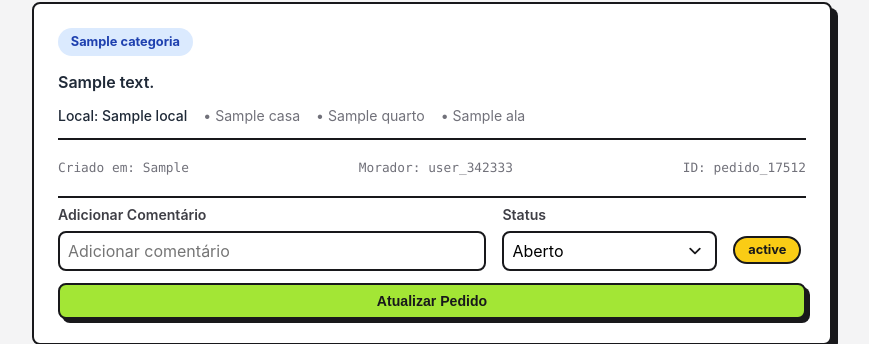
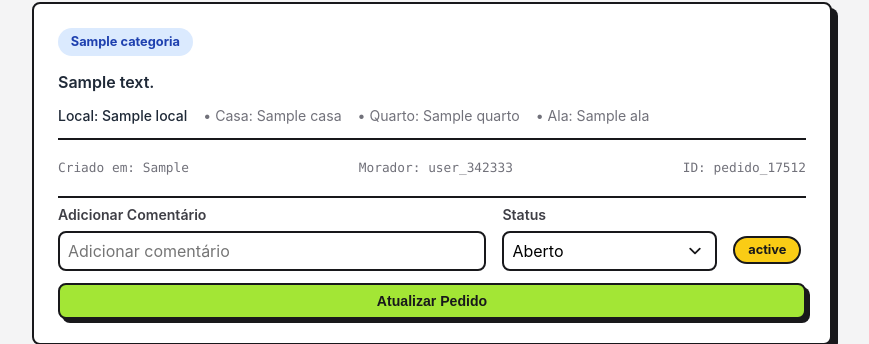
Before and after one commit to Gabriel-Reader/FixHub-project, a Flask app: template templates/painelGestor.html in a window 1280 px wide. Shown: the part 335-679 px from the top of the page, without its empty margins (208-1077 px from the left). Run offline with Flask 3, Linux system fonts and the light colour scheme; the template is opened without the code that fills it: most values are stand-ins (such as "Sample title", 1, 10 or a date in 2020).

Commit message:
Foi arrumado alguns problemas com os pedidos na página do gestor: casa, ala e local estavam sem label

```diff
--- a/app.py
+++ b/app.py
@@ -1,9 +1,6 @@
-from os import stat
 from flask import Flask, request, render_template, flash, redirect, url_for, session
 from manipular_database import criar_usuario, verificar_login, criar_pedido, verifica_gestor, mostrar_pedidos_morador, mostrar_pedidos_gestor
 from validacoes import validar_email, validar_password, validar_username
-from datetime import datetime
-import random
 
 app = Flask(__name__)
 app.secret_key = 'd2ccd1731dc1cca262d6c889e3352a921f973db9698cc4ba'
@@ -15,11 +12,6 @@ def tela_login():
     if request.method == 'POST':
         usuario_form = request.form.get('usuario', '').strip()
         senha_form = request.form.get('senha', '').strip()
-
-        # Verifica se os campos estão preenchidos
-        if not usuario_form or not senha_form:
-            flash('Por favor, preencha todos os campos.')
-            return redirect(url_for('tela_login'))
 
         # Verifica as credenciais no banco de dados e as retorna
         dados_usuario_db = verificar_login(usuario_form, senha_form)
@@ -89,20 +81,8 @@ def painel_morador():
         # flash(f'Logado como {session["username"]} (ID: {session["user_id"]})')
 
         if request.method == 'POST':
-            # novo_pedido = {
-            #     'id': f'#{random.randint(1, 100000)}',
-            #     'casa': request.form.get('m_casa'),
-            #     'local': request.form.get('m_localManutencao'),
-            #     'categoria': request.form.get('m_categoria'),
-            #     'quarto': request.form.get('m_quarto'),
-            #     'ala': request.form.get('m_ala'),
-            #     'descricao': request.form.get('m_descricao'),
-            #     'data_criacao': datetime.now().strftime('%d/%m/%Y'),
-            #     'status': 'Aberto',
-            #     'comentario_gestor': 'Nenhum comentário ainda.'
-            # }
 
-            #Criando o pedido e colocando no banco de dados
+            # Recuperando dados do form
             casa = request.form.get('m_casa')
             categoria = request.form.get('m_categoria')
             local = request.form.get('m_localManutencao')
@@ -177,8 +157,9 @@ def painel_gestor():
 
 @app.route('/logout')
 def logout():
-    session.clear()
-    return redirect(url_for('tela_login'))
+    if 'user_id' in session:
+        session.clear()
+        return redirect(url_for('tela_login'))
 
 
 
--- a/templates/painelGestor.html
+++ b/templates/painelGestor.html
@@ -68,11 +68,13 @@
                 <div class="pedido-local-container">
                     <p class="pedido-local-texto">Local: {{ pedido.local }}</p>
                     <p class="pedido-local-detalhes">
-                        <span>• {{ pedido.casa }}</span>
-                        <span>• {{ pedido.quarto }}</span>
-                        <span>• {{ pedido.ala }}</span>
+                        <span>{% if pedido.casa %} • Casa: {{ pedido.casa }} {% endif %}</span>
+                        <span>{% if pedido.quarto %}• Quarto: {{ pedido.quarto }} {% endif %}</span>
+                        <span>{% if pedido.ala %} • Ala: {{ pedido.ala }} {% endif %}</span>
                     </p>
                 </div>
+
+                <!-- {% if pedido.quarto %} • Quarto: {{ pedido.quarto }} {% endif %} -->
 
                 <div class="separador-bottom"></div>
 
```
